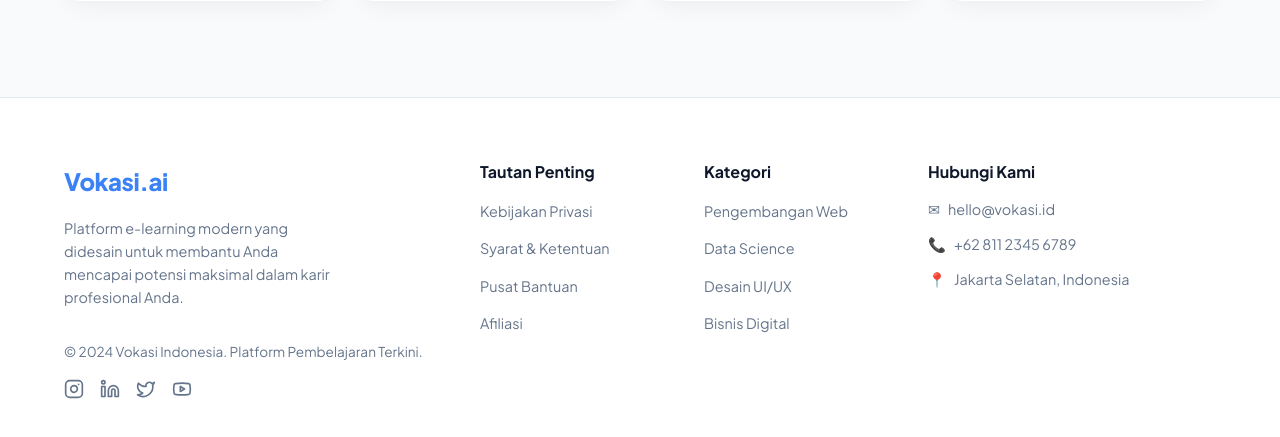
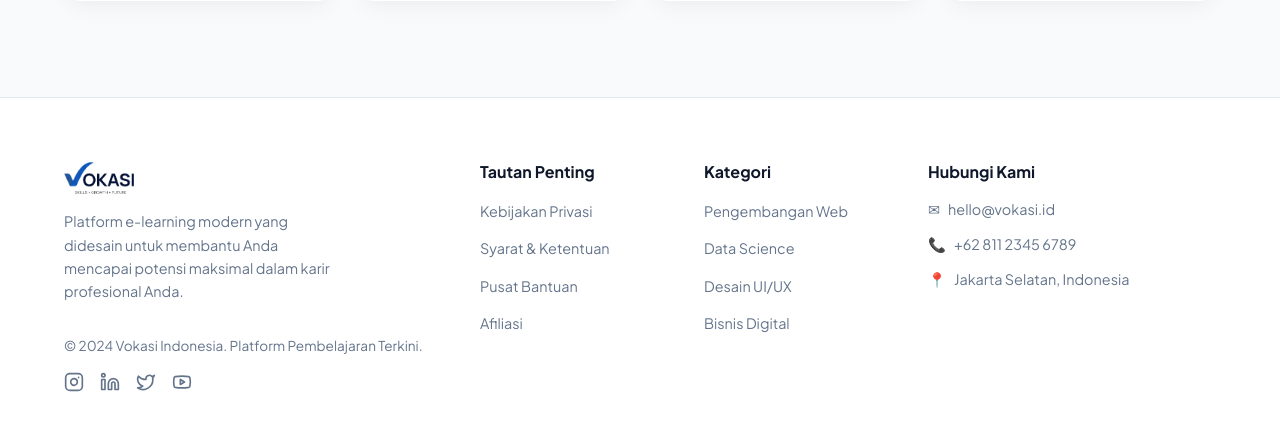
Before and after one commit to ryp17/vokasi-ai, a Node server app: page /about in a window 1280 px wide. Shown: the part 1891-2328 px from the top of the page. After the commit the page ends 2283 px from the top, so only its background shows below. Run offline with Node 20, Linux system fonts and the light colour scheme.

Commit message:
feat(brand): update website logos and add checkmark favicon

```diff
--- a/views/partials/footer.ejs
+++ b/views/partials/footer.ejs
@@ -4,7 +4,9 @@
             <div class="grid footer-grid" style="gap: 2rem; align-items: start;">
                 <!-- Column 1: Brand & Desc -->
                 <div>
-                    <a href="/" class="logo-link" style="font-size: 1.5rem; margin-bottom: 1rem; display: inline-block;">Vokasi.ai</a>
+                    <a href="/" class="logo-link" style="margin-bottom: 1rem; display: flex; align-items: center;">
+                        <img src="/assets/logo-dark.png" alt="Vokasi.ai Logo" style="height: 32px; width: auto; object-fit: contain;">
+                    </a>
                     <p style="color: var(--clr-text-muted); font-size: 0.9rem; margin-bottom: 2rem; max-width: 280px; line-height: 1.6;">
                         Platform e-learning modern yang didesain untuk membantu Anda mencapai potensi maksimal dalam karir profesional Anda.
                     </p>
--- a/views/partials/head.ejs
+++ b/views/partials/head.ejs
@@ -25,6 +25,9 @@
 
     <!-- CSS -->
     <link rel="stylesheet" href="/css/style.css?v=6">
+
+    <!-- Favicon -->
+    <link rel="icon" type="image/png" href="/assets/favicon.png">
 </head>
 <body>
     <%- include('header') %>
--- a/views/partials/header.ejs
+++ b/views/partials/header.ejs
@@ -1,8 +1,8 @@
 <header class="site-header">
     <div class="container">
         <!-- Left: Logo -->
-        <a href="/" class="logo-link">
-            Vokasi.ai
+        <a href="/" class="logo-link" style="display: flex; align-items: center;">
+            <img src="/assets/logo-light.png" alt="Vokasi.ai Logo" style="height: 30px; width: auto; object-fit: contain;">
         </a>
 
         <!-- Center: Nav -->
```
Also changed, not shown: public/assets/favicon.png (added), public/assets/logo-dark.png (added), public/assets/logo-light.png (added), public/assets/logo.png (added).
